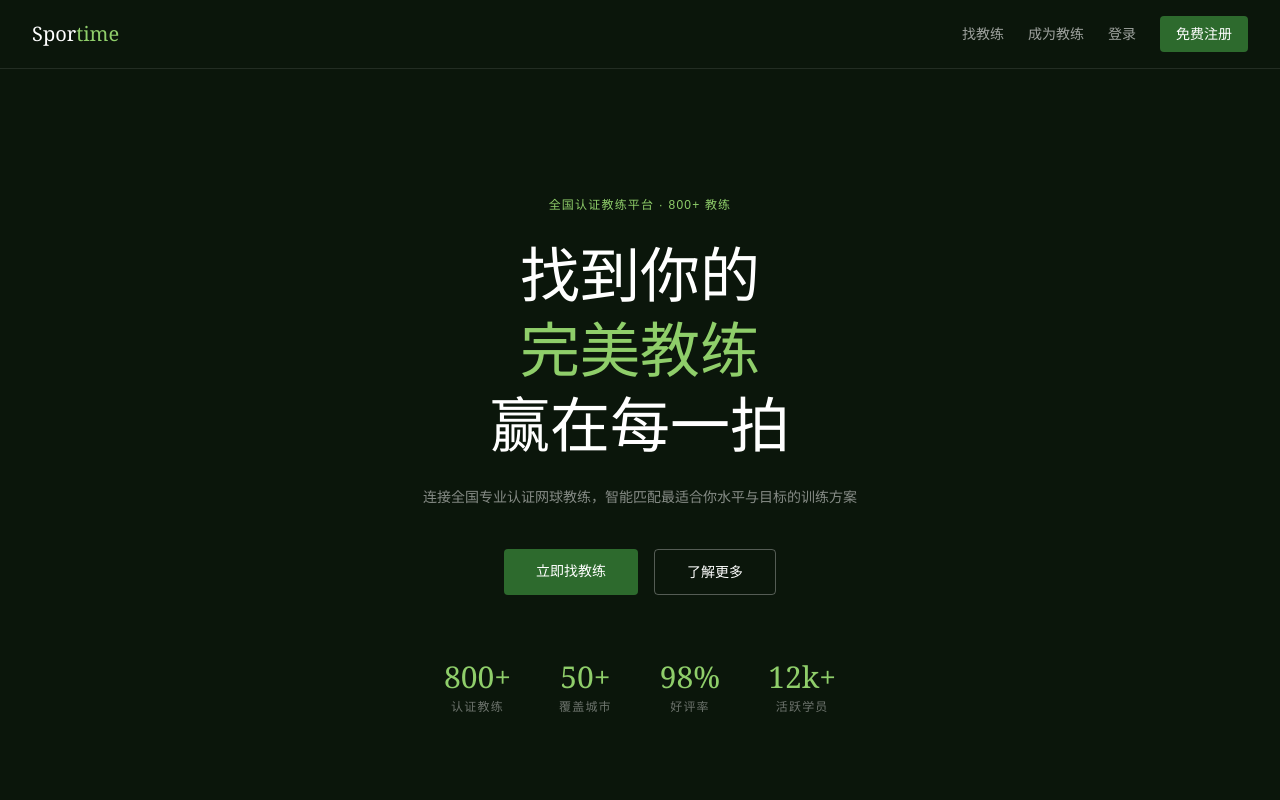
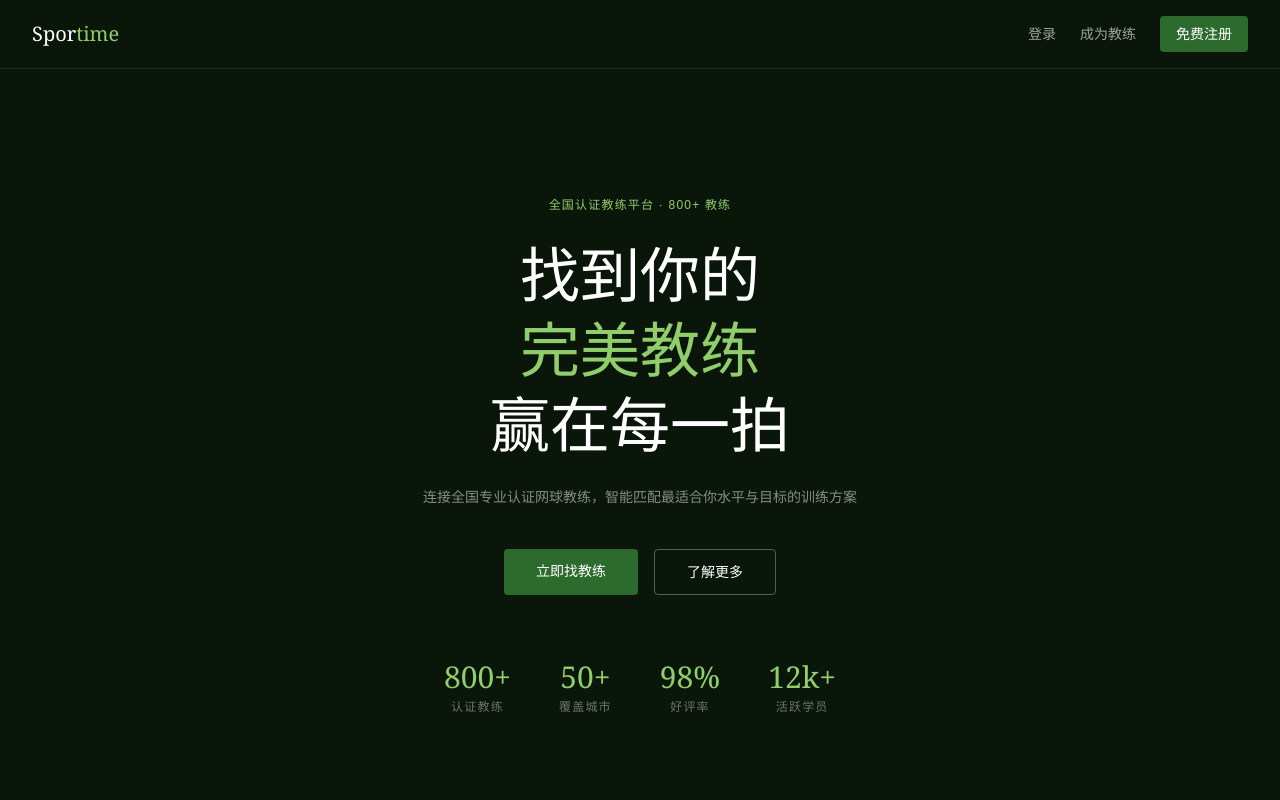
Before and after one commit to margaretlxt/sportime, a Next.js app: page / in a window 1280 px wide. Shown: the top 800 px of the page. Built offline with nearby package versions, Linux system fonts and the light colour scheme; no server answers.

Commit message:
add user auth state to navbar

```diff
--- a/app/page.tsx
+++ b/app/page.tsx
@@ -1,4 +1,21 @@
+"use client"
+import { useState, useEffect } from "react"
+import { supabase } from "./lib/supabase"
+
 export default function Home() {
+  const [user, setUser] = useState<any>(null)
+
+  useEffect(() => {
+    supabase.auth.getUser().then(({ data }) => {
+      setUser(data.user)
+    })
+  }, [])
+
+  const handleLogout = async () => {
+    await supabase.auth.signOut()
+    setUser(null)
+  }
+
   const coaches = [
     { name: "李明远", initial: "李", title: "前职业球员 · ITF 认证 · 北京", tags: ["竞技提升", "发球技术", "青少年"], price: "¥380", rating: "4.9", reviews: "128", bg: "from-[#1a3a1a] to-[#2d5a1a]", featured: true, id: "li-mingyuan" },
     { name: "王雅琴", initial: "王", title: "体育学院硕士 · USPTA 认证 · 上海", tags: ["零基础入门", "女子专场", "体能训练"], price: "¥280", rating: "4.8", reviews: "96", bg: "from-[#1a2a3a] to-[#1a3a4a]", featured: false, id: "wang-yaqin" },
@@ -12,10 +29,18 @@ export default function Home() {
       <nav className="flex items-center justify-between px-8 py-4 border-b border-white/10">
         <div className="text-white font-serif text-xl">Spor<span className="text-[#8fce6a]">time</span></div>
         <div className="flex gap-6 items-center">
-          <a href="/auth/login" className="text-white/60 text-sm hover:text-white">找教练</a>
-          <a href="/auth/login" className="text-white/60 text-sm hover:text-white">成为教练</a>
-          <a href="/auth/login" className="text-white/60 text-sm hover:text-white">登录</a>
-          <a href="/auth/register" className="bg-[#2d6a2d] text-white text-sm px-4 py-2 rounded-sm hover:bg-[#245524]">免费注册</a>
+          {user ? (
+            <>
+              <span className="text-white/60 text-sm">你好，{user.user_metadata?.name || user.email}</span>
+              <button onClick={handleLogout} className="text-white/60 text-sm hover:text-white">退出登录</button>
+            </>
+          ) : (
+            <>
+              <a href="/auth/login" className="text-white/60 text-sm hover:text-white">登录</a>
+              <a href="/auth/login" className="text-white/60 text-sm hover:text-white">成为教练</a>
+              <a href="/auth/register" className="bg-[#2d6a2d] text-white text-sm px-4 py-2 rounded-sm hover:bg-[#245524]">免费注册</a>
+            </>
+          )}
         </div>
       </nav>
 
```
